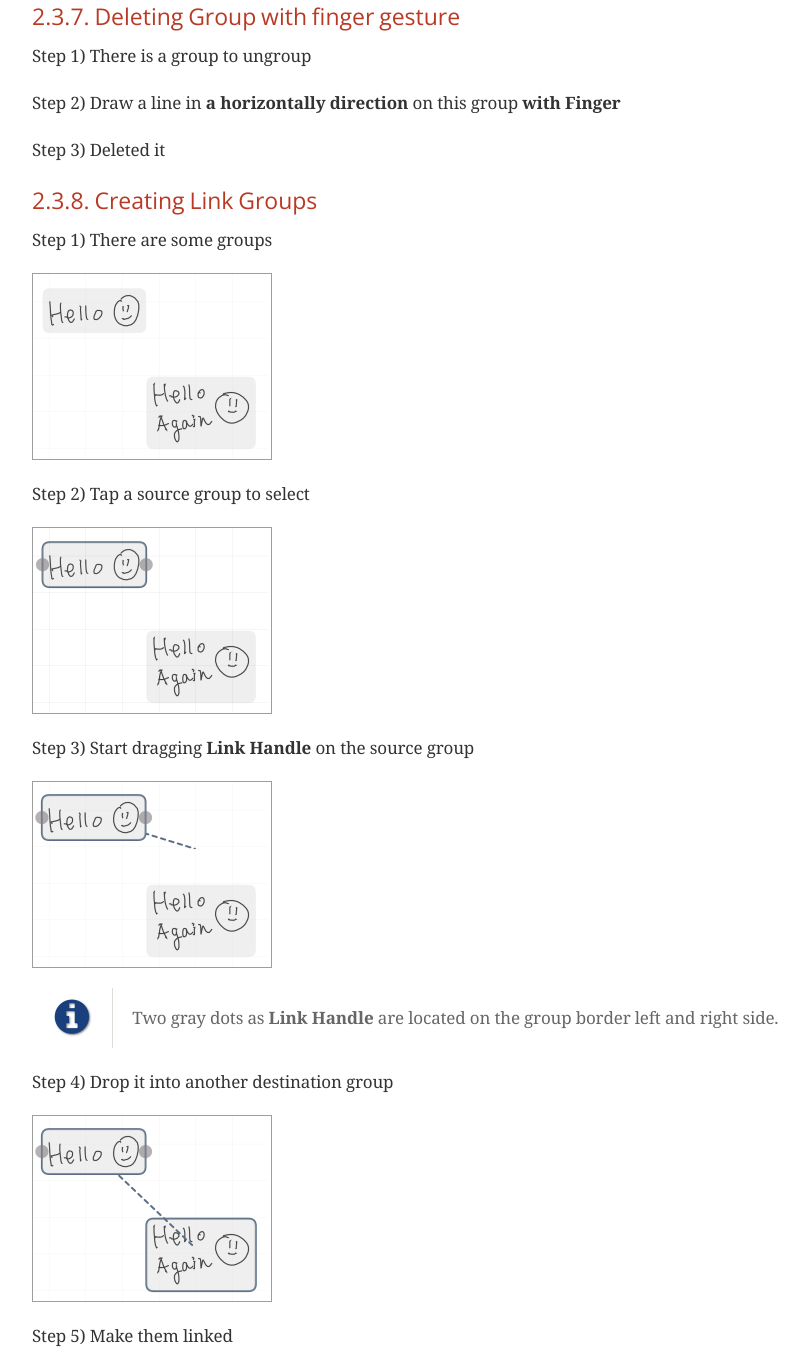
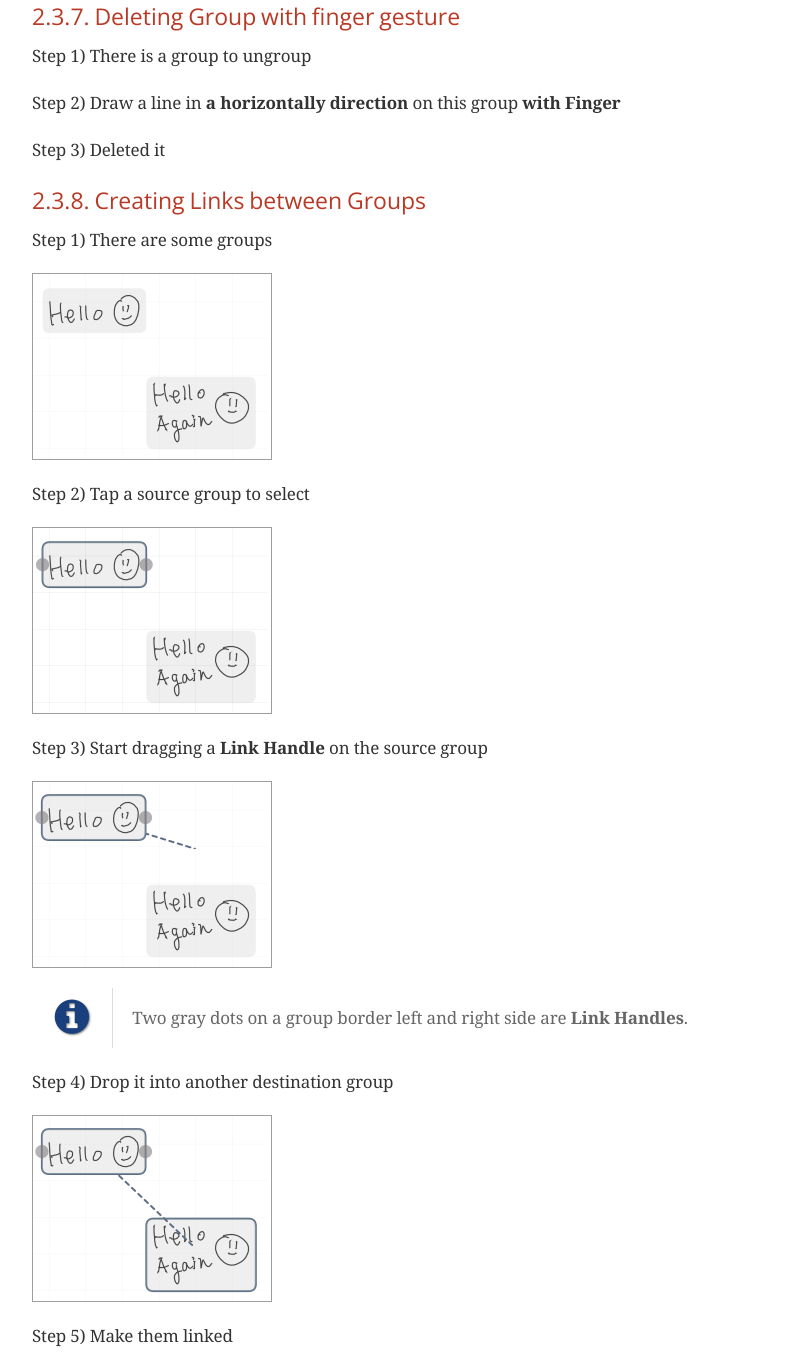
Before and after one commit to mindboard/graph-paper-docs, a plain HTML site: page index.html in a window 1280 px wide. Shown: the part 7761-9120 px from the top of the page, without its empty margins (303-1112 px from the left). Drawn offline with nearby package versions, Linux system fonts and the light colour scheme; a web font is replaced by a local one.

Commit message:
Fix some descriptions.

```diff
--- a/index.html
+++ b/index.html
@@ -976,7 +976,7 @@ You can also delete group with finger gesture
 </div>
 </div>
 <div class="sect3">
-<h4 id="_creating_link_groups"><a class="anchor" href="#_creating_link_groups"></a>2.3.8. Creating Link Groups</h4>
+<h4 id="_creating_links_between_groups"><a class="anchor" href="#_creating_links_between_groups"></a>2.3.8. Creating Links between Groups</h4>
 <div class="paragraph">
 <p>Step 1) There are some groups</p>
 </div>
@@ -994,7 +994,7 @@ You can also delete group with finger gesture
 </div>
 </div>
 <div class="paragraph">
-<p>Step 3) Start dragging <strong>Link Handle</strong> on the source group</p>
+<p>Step 3) Start dragging a <strong>Link Handle</strong> on the source group</p>
 </div>
 <div class="imageblock">
 <div class="content">
@@ -1008,7 +1008,7 @@ You can also delete group with finger gesture
 <i class="fa icon-note" title="Note"></i>
 </td>
 <td class="content">
-Two gray dots as <strong>Link Handle</strong> are located on the group border left and right side.
+Two gray dots on a group border left and right side are <strong>Link Handles</strong>.
 </td>
 </tr>
 </table>
@@ -1055,7 +1055,7 @@ Two gray dots as <strong>Link Handle</strong> are located on the group border le
 <i class="fa icon-note" title="Note"></i>
 </td>
 <td class="content">
-The <strong>Delete</strong> <span class="image"><img src="images/icons/remove.png" alt="Delete"></span> is located on the left bottom toolbar.
+The <strong>Delete</strong> <span class="image"><img src="images/icons/remove.png" alt="Delete"></span> is located on the bottom <strong>Edit Toolbar</strong> <span class="image"><img src="images/icons/edit-toolbar-icons.png" alt="Edit Toolbar"></span>.
 </td>
 </tr>
 </table>
@@ -1081,7 +1081,7 @@ There are two types export area fitting option <strong>Fit to Content</strong> a
 <i class="fa icon-note" title="Note"></i>
 </td>
 <td class="content">
-The PDF export feature needs Premium Subscription.
+The PDF export needs Premium Subscription.<br>
 In details, see <strong>Premium Subscription</strong> section in this document.
 </td>
 </tr>
```
Also changed, not shown: 2 other files.
